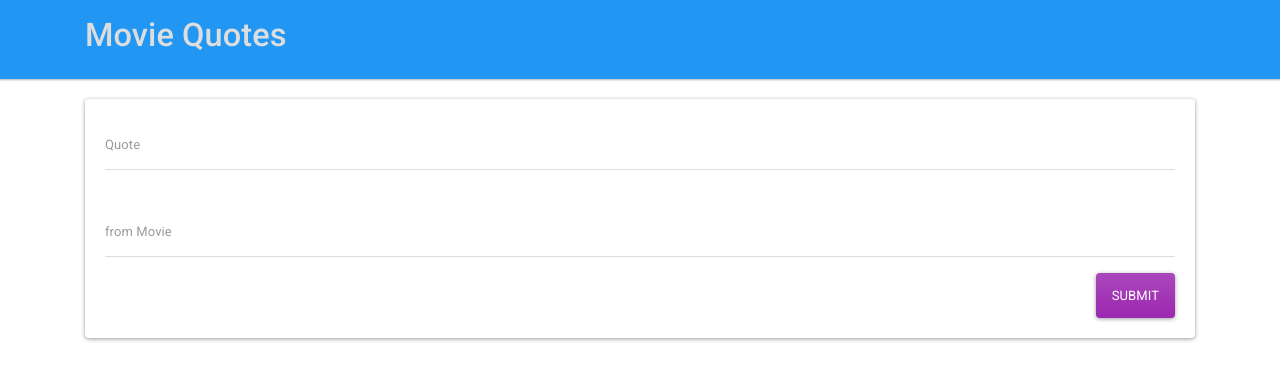
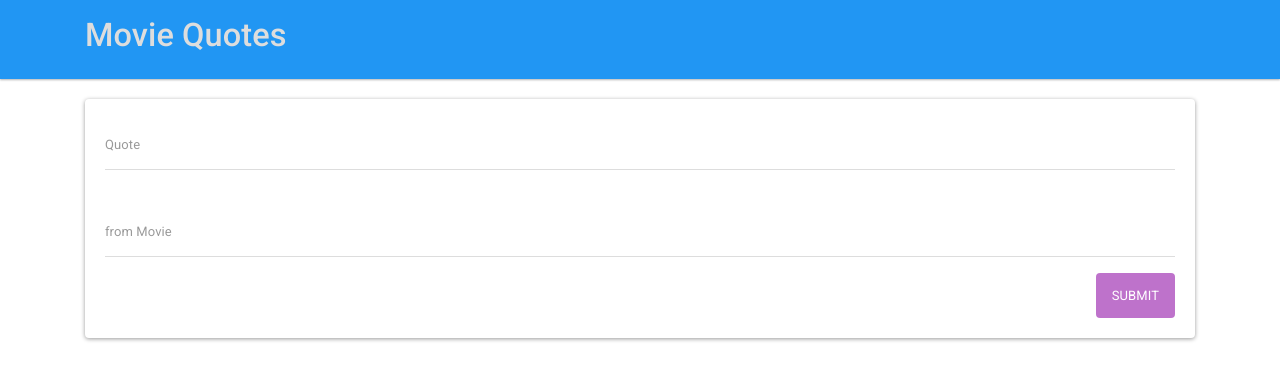
Before and after one commit to BenLBlood/movie-quotes, an Angular app in the folder MovieQuotes/: page / in a window 1280 px wide. Shown: the top 380 px of the page. Built offline with nearby package versions, Linux system fonts and the light colour scheme.

Commit message:
Form ready to go

```diff
--- a/MovieQuotes/src/app/app.component.html
+++ b/MovieQuotes/src/app/app.component.html
@@ -10,21 +10,20 @@
   <div class="container">
     <div class="card">
       <div class="card-body">
-        <form>
+        <form (ngSubmit)="onSubmit()" #movieQuoteForm="ngForm">
           <div class="form-group">
-            <input type="text" class="form-control" placeholder="Quote" name="quote" [(ngModel)]="movieQuote.quote">
+            <input required type="text" class="form-control" placeholder="Quote" name="quote" [(ngModel)]="movieQuote.quote">
             <br>
           </div>
           <div class="form-group">
-            <input type="text" class="form-control" placeholder="from Movie" name="movie" [(ngModel)]="movieQuote.movie">
+            <input required type="text" class="form-control" placeholder="from Movie" name="movie" [(ngModel)]="movieQuote.movie">
           </div>
           <p *ngIf="movieQuote.movie && movieQuote.quote">
             The best quote from
             <b>{{movieQuote.movie}}</b> is
             <b>"{{movieQuote.quote}}"</b>
           </p>
-          <button type="button" class="btn btn-info float-right"
-          (click)="onSubmit()">Submit</button>
+          <button [disabled]="!movieQuoteForm.form.valid" type="submit" class="btn btn-info float-right">Submit</button>
         </form>
       </div>
     </div>
--- a/MovieQuotes/src/app/app.component.ts
+++ b/MovieQuotes/src/app/app.component.ts
@@ -18,5 +18,9 @@ export class AppComponent {
 
   onSubmit(): void {
     console.log("You wish to submit:", this.movieQuote);
+    this.movieQuote = {
+      'quote': '',
+      'movie': ''
+    };
   }
 }
```
